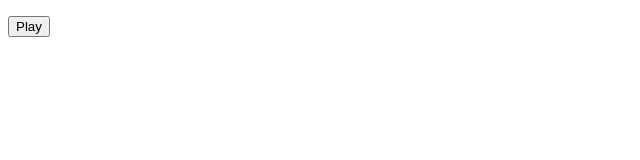
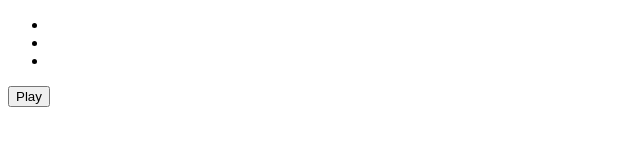
Before and after one commit to Oliko136/fruit-master, a plain HTML site: page index.html in a window 1280 px wide. Shown: the whole page, without its empty margins (0-640 px from the left). Drawn offline with Linux system fonts and the light colour scheme.

Commit message:
Update markup

```diff
--- a/index.html
+++ b/index.html
@@ -3,12 +3,19 @@
 <head>
     <meta charset="UTF-8">
     <meta name="viewport" content="width=device-width, initial-scale=1.0">
-    <title>Document</title>
+    <title>Fruit master</title>
 </head>
 <body>
-    <p class="result"></p>
-    <p class="message"></p>
-    <button type="button" class="btn">Play</button>
+    <div class="container">
+       <ul class="slots">
+        <li class="slots_item first"></li>
+        <li class="slots_item second"></li>
+        <li class="slots_item third"></li>
+       </ul>
+       <p class="message"></p>
+       <button type="button" class="btn">Play</button>
+    </div>
+
     <script src="./script.js"></script>
 </body>
 </html>
```
